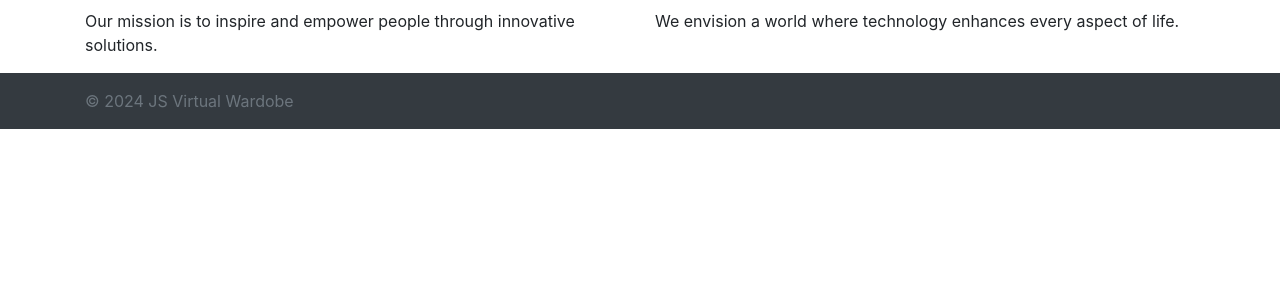
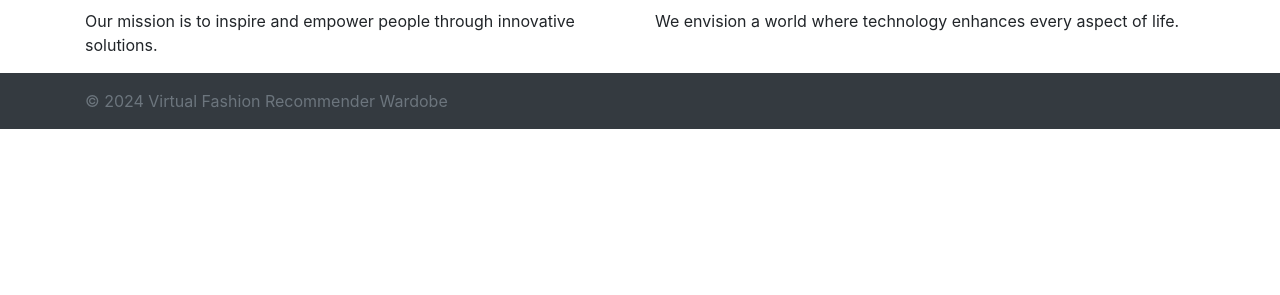
Before and after one commit to mukunda-p/vogueX---Fashion-Recommender, a Flask app: page /about in a window 1280 px wide. Shown: the part 260-555 px from the top of the page. Run offline with Flask 3, Linux system fonts and the light colour scheme; parts of the project's set-up code (start-up, migrations or seed data) failed here and were passed over; some libraries are stand-ins or nearby versions.

Commit message:
Update about.html

```diff
--- a/templates/about.html
+++ b/templates/about.html
@@ -63,7 +63,7 @@
 <!-- Footer -->
 <footer class="footer mt-auto py-3 bg-dark text-white">
   <div class="container">
-    <span class="text-muted">© 2024 JS Virtual Wardobe</span>
+    <span class="text-muted">© 2024 Virtual Fashion Recommender Wardobe</span>
   </div>
 </footer>
 
```
